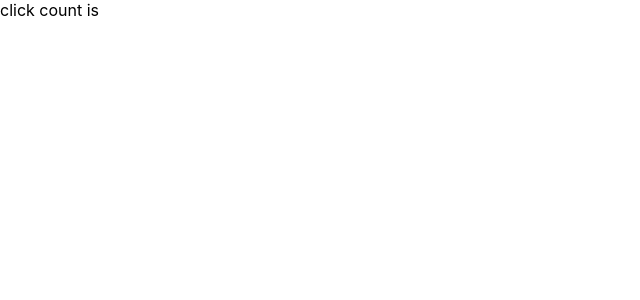
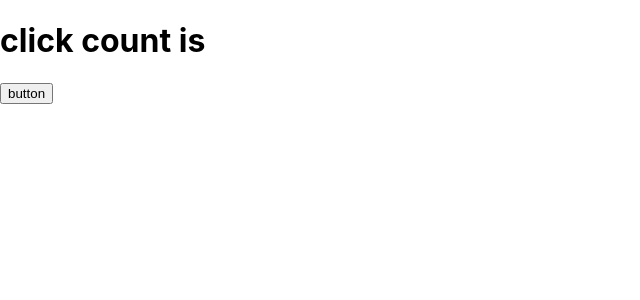
Before and after one commit to capitalbr/TDD-enzyme-jest, a React (Create React App) app: page / in a window 1280 px wide. Shown: the top 300 px of the page, without its empty margins (0-640 px from the left). Built offline with nearby package versions, Linux system fonts and the light colour scheme.

Commit message:
Modify App.test.js to change attributes

```diff
--- a/src/App.js
+++ b/src/App.js
@@ -5,7 +5,8 @@ import './App.css';
 function App() {
   return (
     <div data-test="component-app">
-      <div data-test="click-counter">click count is</div>
+      <h1 data-test="counter-display">click count is</h1>
+      <button data-test="increment-button">button</button>
     </div>
   );
 }
```
Also changed, not shown: 1 other file (tests, documents, lock files or other folders).
